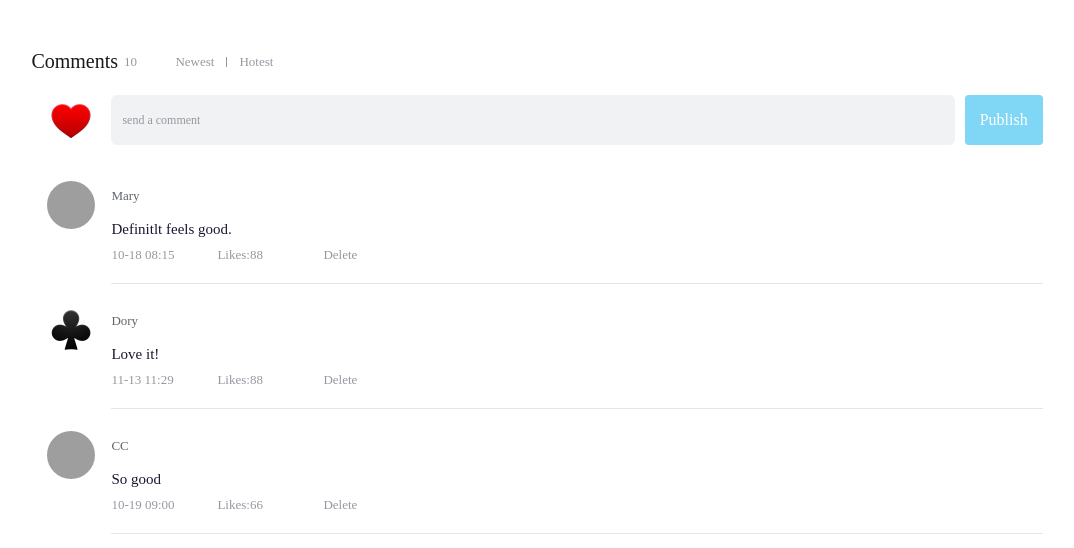
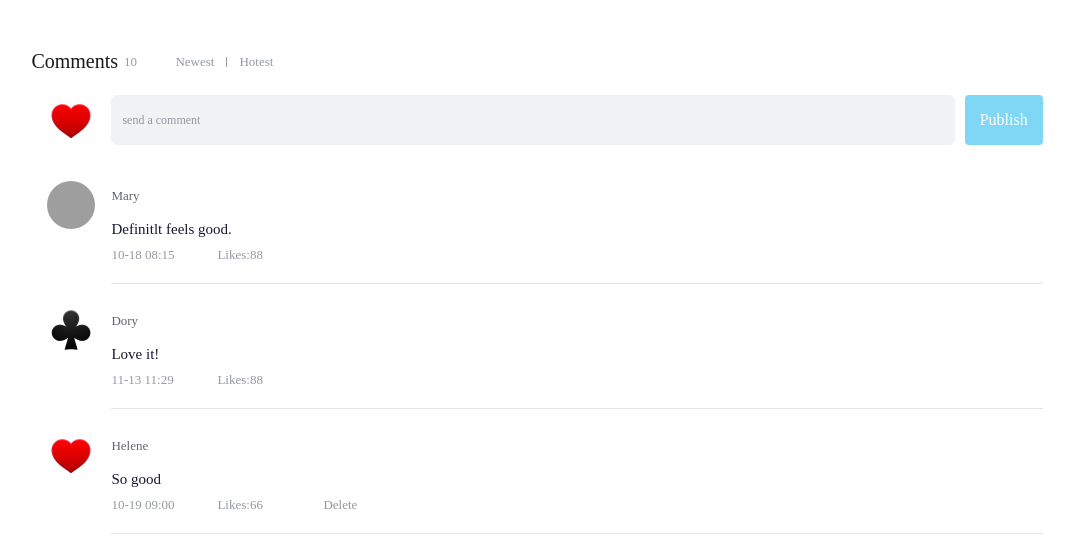
Before and after one commit to HeleneHuang/ReactDemos, a React (Create React App) app in the folder 1_BasicCommentDemo/: page / in a window 1280 px wide. Shown: the top 548 px of the page, without its empty margins (103-1177 px from the left). Built offline with nearby package versions, Linux system fonts and the light colour scheme; grey boxes are pictures that could not be loaded.

Commit message:
completed delete function

```diff
--- a/1_BasicCommentDemo/src/App.js
+++ b/1_BasicCommentDemo/src/App.js
@@ -21,7 +21,6 @@ const defaultList = [
   {
     rpid: 2,
     user: {
-
       uid: '36080105',
       avatar: avatar2,
       uname: 'Dory',
@@ -34,8 +33,8 @@ const defaultList = [
     rpid: 1,
     user: {
       uid: '30009257',
-      avatar: avatar3,
-      uname: 'CC',
+      avatar: avatar,
+      uname: 'Helene',
     },
     content: 'So good',
     ctime: '10-19 09:00',
@@ -64,6 +63,11 @@ const App = () => {
   // publish an comment
   const [comment, setComment] = useState('')
 
+  // delete fuction
+  const handelDel=(id)=>{
+    setCommentList(commentList.filter(item=>item.rpid !== id))
+  }
+
   return (
     <div className="app">
 
@@ -85,7 +89,7 @@ const App = () => {
         <div className="box-normal">
           <div className="reply-box-avatar">
             <div className="bili-avatar">
-              <img className="bili-avatar-img" src={avatar} alt="用户头像" />
+              <img className="bili-avatar-img" src={avatar} alt="User Avatar" />
             </div>
           </div>
           <div className="reply-box-wrap">
@@ -123,9 +127,10 @@ const App = () => {
                 <div className="reply-info">
                   <span className="reply-time">{item.ctime}</span>
                   <span className="reply-time">Likes:{item.like}</span>
-                  <span className="delete-btn">
+                  {/* if user.id === item.user.id, the delete button will show */}
+                  {user.uid === item.user.uid && <span className="delete-btn" onClick={()=>{handelDel(item.rpid)}}>
                     Delete
-                  </span>
+                  </span>}
                 </div>
               </div>
             </div>
```
